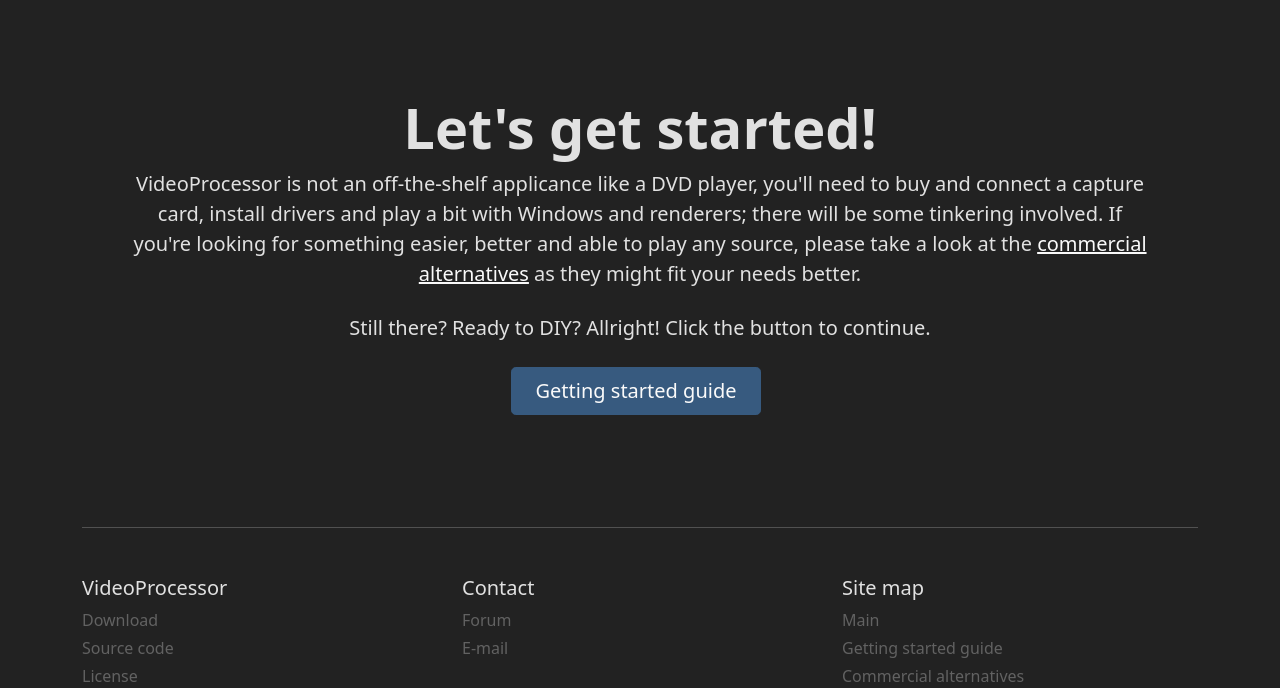
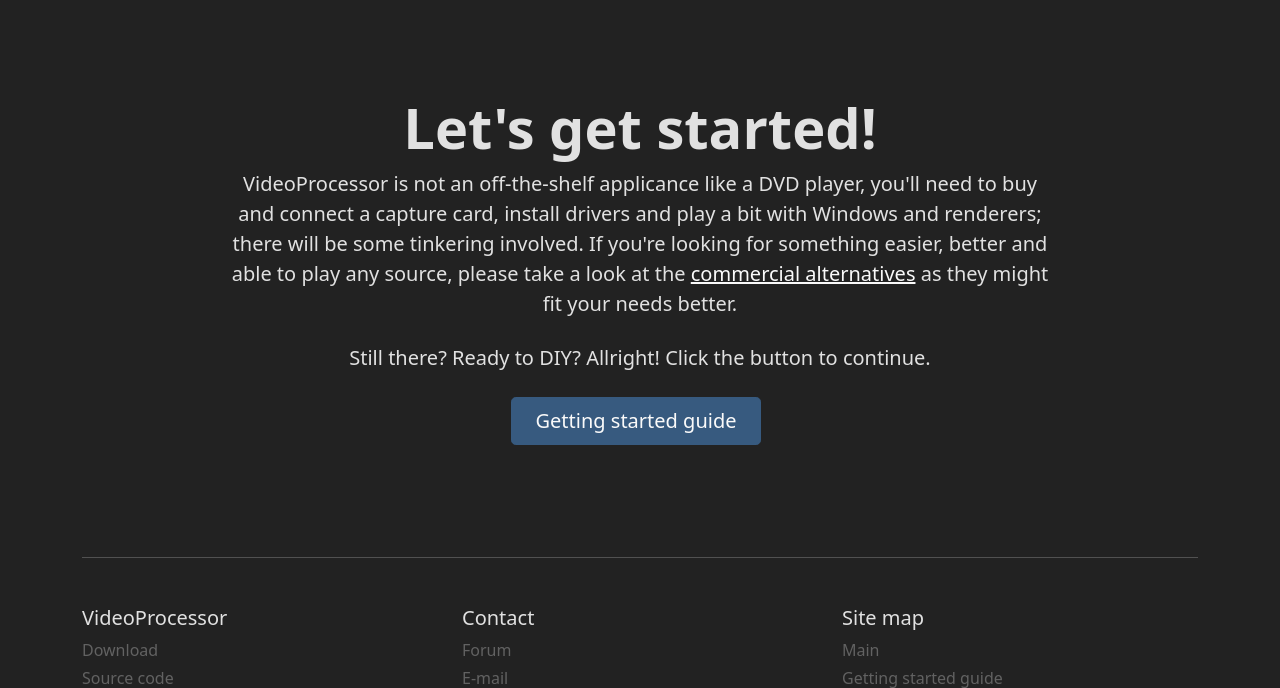
Before and after one commit to defl/videoprocessor_website, a Flask app: page / in a window 1280 px wide. Shown: the part 1890-2578 px from the top of the page. Run offline with Flask 2, Linux system fonts and the light colour scheme; some libraries are stand-ins or nearby versions.

Commit message:
fix for index block width

```diff
--- a/site/templates/index.html
+++ b/site/templates/index.html
@@ -62,7 +62,7 @@
 
     <div class="px-4 pt-5 my-5 text-center">
         <h1 class="display-4 fw-bold">Let's get started!</h1>
-        <div class="col-lg-10 mx-auto">
+        <div class="col-lg-8 mx-auto">
             <p class="lead mb-4">
                 VideoProcessor is not an off-the-shelf applicance like a DVD player, you'll need to buy and connect a capture card, install drivers and play a bit with Windows and renderers; there will be some tinkering involved.
                 If you're looking for something easier, better and able to play any source, please take a look at the <a class="text-white" href="/commercial_alternatives">commercial alternatives</a> as they might fit your needs better.<br />
```
